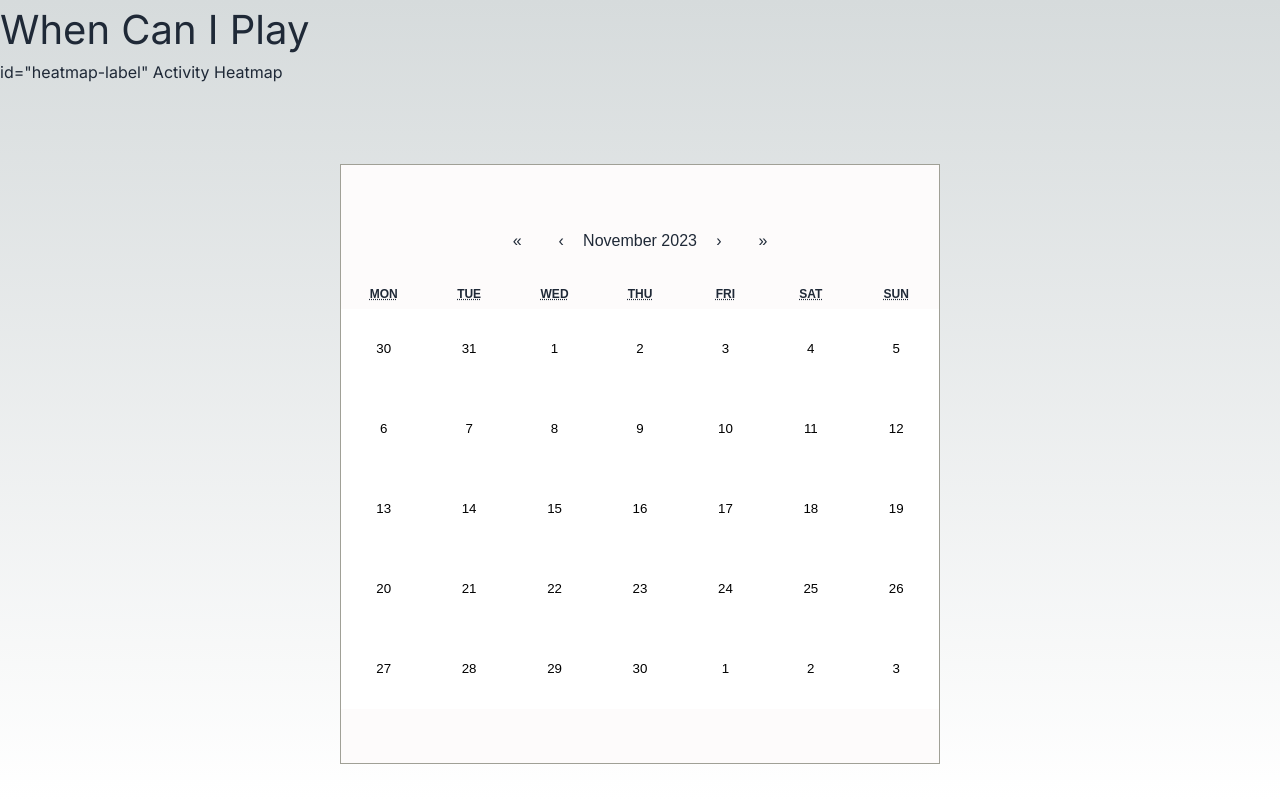
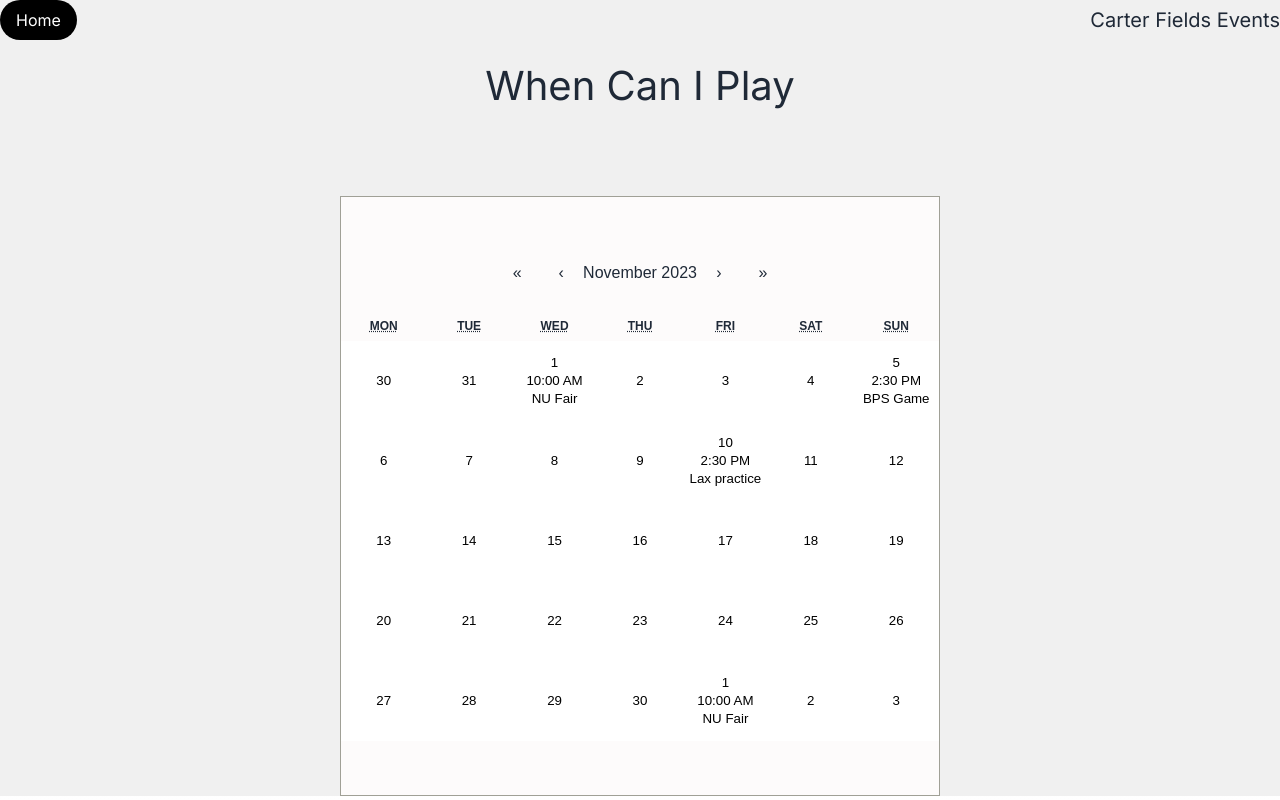
Before and after one commit to Alexander-Rees/When-Can-I-Play, a Next.js app in the folder frontend/: page /when-can-I in a window 1280 px wide. Built offline with nearby package versions, Linux system fonts and the light colour scheme.

Commit message:
Added a lot of frontend things

```diff
--- a/frontend/src/app/page.tsx
+++ b/frontend/src/app/page.tsx
@@ -9,11 +9,22 @@ export default function Home() {
   // Mock data
   const mockData = {
     "use client": [
-      { name: 'Carter 2B', timeTill: '4:30pm', distance: '0.7 mi' },
-      { name: 'Roxbury 2S', timeTill: '3:30pm', distance: '0.9 mi' },
-      // ... other mock location data
+      { name: 'Carter 2B', event: 'Soccer Practice', group: 'Youth Team', timeTill: '4:30pm' },
+      { name: 'Carter 2B', event: 'Lacrosse Practice', group: 'High School Girls', timeTill: '3:30pm' },
+      { name: 'Carter 2A', event: 'Community Soccer Match', group: 'Open', timeTill: '2:15pm' },
+      { name: 'Carter 1B', event: 'Soccer Practice', group: 'Youth Team', timeTill: '5:00pm' },
+      { name: 'Carter 1B', event: 'Adult Fitness Class', group: 'Adults', timeTill: '1:00pm' },
+      { name: 'Carter 1A', event: 'Ultimate Frisbee', group: 'College Students', timeTill: '2:00pm' },
+      { name: 'Carter 2B', event: 'Flag Football Game', group: 'Community League', timeTill: '3:00pm' },
+      { name: 'Carter 2A', event: 'Soccer Tournament', group: 'Youth League', timeTill: '4:00pm' },
+      { name: 'Carter 1B', event: 'Lacrosse Scrimmage', group: 'High School Boys', timeTill: '5:30pm' },
+      { name: 'Carter 1A', event: 'Flag Football', group: 'Open', timeTill: '6:00pm' },
+      { name: 'Carter 2B', event: 'Kickball Fun Game', group: 'Families', timeTill: '6:30pm' },
+      { name: 'Carter 2A', event: 'Evening Jogging Group', group: 'Adults', timeTill: '7:00pm' },
     ]
   };
+
+
 
   const [data, setData] = useState(mockData); // Set default state to mock data
   const [count, setCount] = useState(0);
@@ -52,18 +63,19 @@ export default function Home() {
         {/* Cards */}
         <div className="grid grid-cols-3 gap-4">
           {/* Each card for locations */}
-          {data['use client'].map((location, index) => (
+          {data['use client'].map((event, index) => (
             <div key={index} className="bg-gray-100 p-4 rounded-lg">
-              <h2 className="text-lg font-semibold">{location.name}</h2>
-              <p>Time Till: {location.timeTill}</p>
-              <p>Distance: {location.distance}</p>
+              <h2 className="text-lg font-semibold">{event.name}</h2>
+              <p className="text-sm text-gray-500">{event.group}</p>
+              <p className="text-md">{event.event}</p>
+              <p>Starts at: {event.timeTill}</p>
             </div>
           ))}
         </div>
 
         {/* Recent User Reports - Positioned at the bottom */}
         <div className="fixed bottom-0 left-64 right-0 bg-white p-4 border-t-2 border-gray-200">
-          <p className="text-gray-600">Recent User Reports: ...</p> {/* Placeholder for actual data */}
+          <p className="text-gray-600">Recent User Reports: "Cold day here at Carter, bouta run some spikeball!!!" - Joe 15min ago</p> {/* Placeholder for actual data */}
         </div>
       </div>
     </div>
--- a/frontend/src/app/report/page.tsx
+++ b/frontend/src/app/report/page.tsx
@@ -1,6 +1,6 @@
 "use client"
 import "./report.css"
-
+import Link from 'next/link'
 import { useState } from "react";
 
 export default function Report() {
@@ -12,8 +12,6 @@ export default function Report() {
     const handleUpdateList = () => {
         setReportList(arr => [...arr, report]);
         setReport("")
-
-
     }
 
     return (
@@ -25,24 +23,31 @@ export default function Report() {
             </div>
 
 
-        <div>
-        <h1 id="page-title">User Reports Page</h1>
+            <div className="ml-64 p-4"> {/* Main content with left margin */}
+                {/* Header with back button */}
+                <div className="flex justify-between items-center mb-4">
+                    <Link href="/" passHref>
+                        <button className="bg-black text-white rounded-full px-4 py-2">Home</button>
+                    </Link>
+                    <h1 className="text-xl font-bold">User Reports Page</h1>
+                </div>
+
                 <p id="enter-report">Enter a Report:</p>
                 <form onSubmit={(e) => {
                     e.preventDefault()
-            handleUpdateList}
-        }>
-        <input type="string" id="user-input" placeholder="report..." value={report} onChange={(e) => {
+                    handleUpdateList()
+                }}>
+                    <input type="text" id="user-input" placeholder="report..." value={report} onChange={(e) => {
                         setReport(e.target.value)
-        }}/>
-        <button id="report-btn" onClick={handleUpdateList}>Submit</button>
+                    }} />
+                    <button type="submit" id="report-btn">Submit</button>
 
                     <h3 id="you-entered">You entered:</h3>
 
                 </form>
                 <h4 id="table">
-         <output id="reported-output">{reportList.map((reportItem) => (
-            <p>{reportItem}<hr /></p>
+                    <output id="reported-output">{reportList.map((reportItem, index) => (
+                        <p key={index}>{reportItem}<hr /></p> // Added a key for each item
                     ))}</output> </h4>
             </div>
         </div>
@@ -51,5 +56,4 @@ export default function Report() {
 
 }
 
-
 // git push origin reportPage
--- a/frontend/src/app/when-can-I/Calendar.css
+++ b/frontend/src/app/when-can-I/Calendar.css
@@ -1,4 +1,9 @@
 /* Calendar.css */
+.page-background {
+  background-color: #f0f0f0; /* Replace #f0f0f0 with your desired color */
+}
+
+
 .react-calendar {
     background: #fdfbfb; /* Set background color */
     max-width: 600px; /* Set a maximum width for the calendar */
@@ -16,18 +21,21 @@
     height: 80px; /* Set the height of each day's tile */
     background: #fff; /* Set each day's background color to white */
     color: #000; /* Set text color to black */
-    border: 2px solid #000; /* Add a black border around the whole calendar */
+    border: 2px solid #000;  /* Add a black border around the whole calendar */
+    text-align: center;
   }
 
   .react-calendar__tile--active {
-    background: #cccccc; /* Set background color for the active (selected) day */
+    background: #d01212; /* Set background color for the active (selected) day */
   }
 
   /* Add any additional styling as needed */
 
   #page-title {
+    text-align: center;
     font-size: 40px;
   }
   #heatmap-label{
     font-size: 20px;
+    text-align: center;
   }
--- a/frontend/src/app/when-can-I/page.tsx
+++ b/frontend/src/app/when-can-I/page.tsx
@@ -1,15 +1,54 @@
-// Calendar.js
+"use client"
 import React from 'react';
 import Calendar from 'react-calendar';
 import 'react-calendar/dist/Calendar.css';
-import './Calendar.css'; // Import your custom CSS file
+import './Calendar.css';
+import Link from 'next/link'; // Import Link from Next.js
 
 const EmptyCalendar = () => {
+  const eventSchedule = [
+    { date: new Date(2023, 11, 1), time: '10:00 AM', name: 'NU Fair' },
+    { date: new Date(2023, 11, 5), time: '2:30 PM', name: 'BPS Game' },
+    { date: new Date(2023, 11, 10), time: '2:30 PM', name: 'Lax practice' }
+  ];
+
   return (
-    <div>
+    <div className="page-background">
+      {/* Header with Home button */}
+      <div className="flex justify-between items-center mb-4">
+        <Link href="/" passHref>
+          <button className="bg-black text-white rounded-full px-4 py-2">Home</button>
+        </Link>
+        <h1 id="heatmap-label">Carter Fields Events</h1>
+      </div>
+
       <h1 id="page-title">When Can I Play</h1>
-      <h1 >id="heatmap-label" Activity Heatmap</h1>
-      <Calendar />
+
+      <Calendar
+        tileContent={({ date, view }) => {
+          if (view === 'month') {
+            const day = date.getDate();
+            const eventsForDay = eventSchedule.filter(
+              (event) => event.date.getDate() === day
+            );
+
+            if (eventsForDay.length > 0) {
+              return (
+                <div className="event-indicator">
+                  {eventsForDay.map((event, index) => (
+                    <div key={index} className="event">
+                      <div>{event.time}</div>
+                      <div>{event.name}</div>
+                    </div>
+                  ))}
+                </div>
+              );
+            }
+          }
+
+          return null;
+        }}
+      />
     </div>
   );
 };
```
Lines whose indentation alone changed are shown as unchanged.
